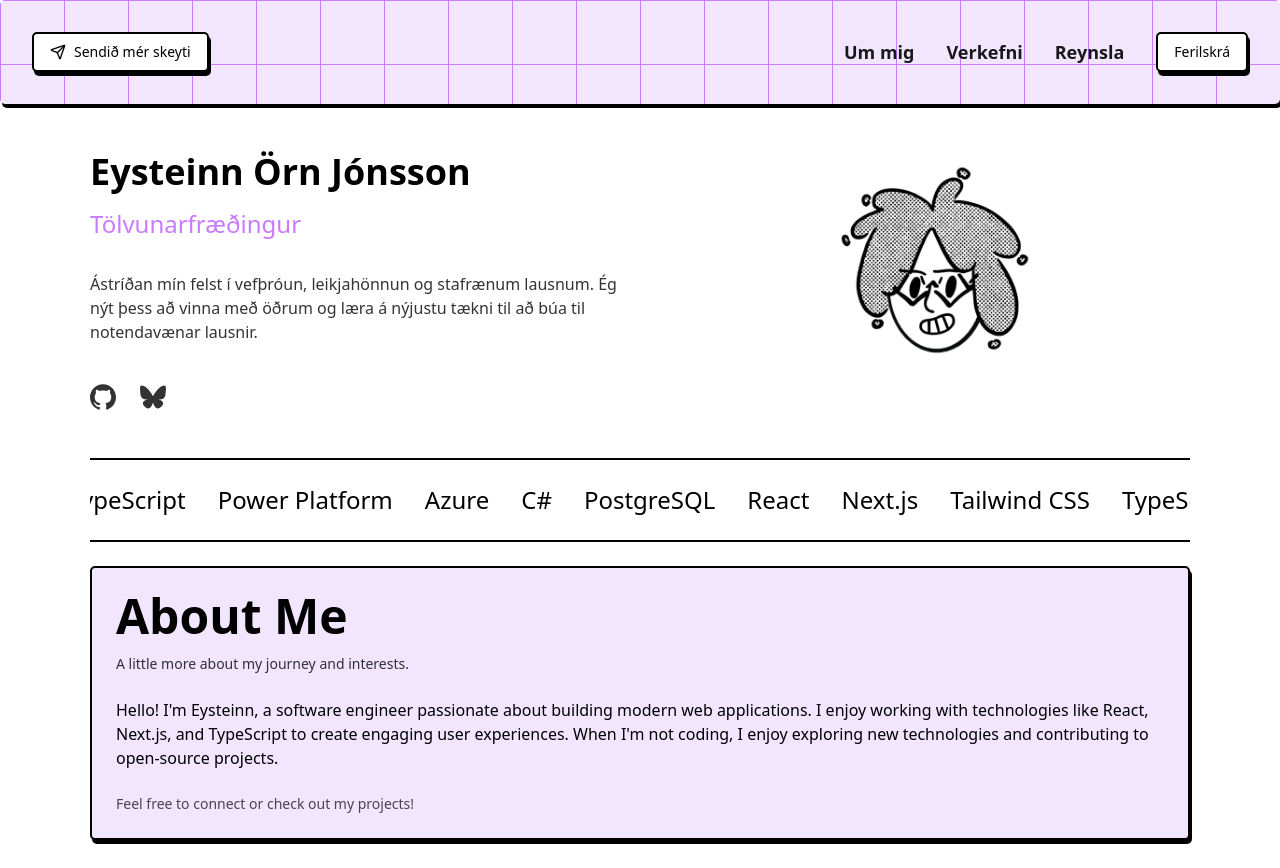
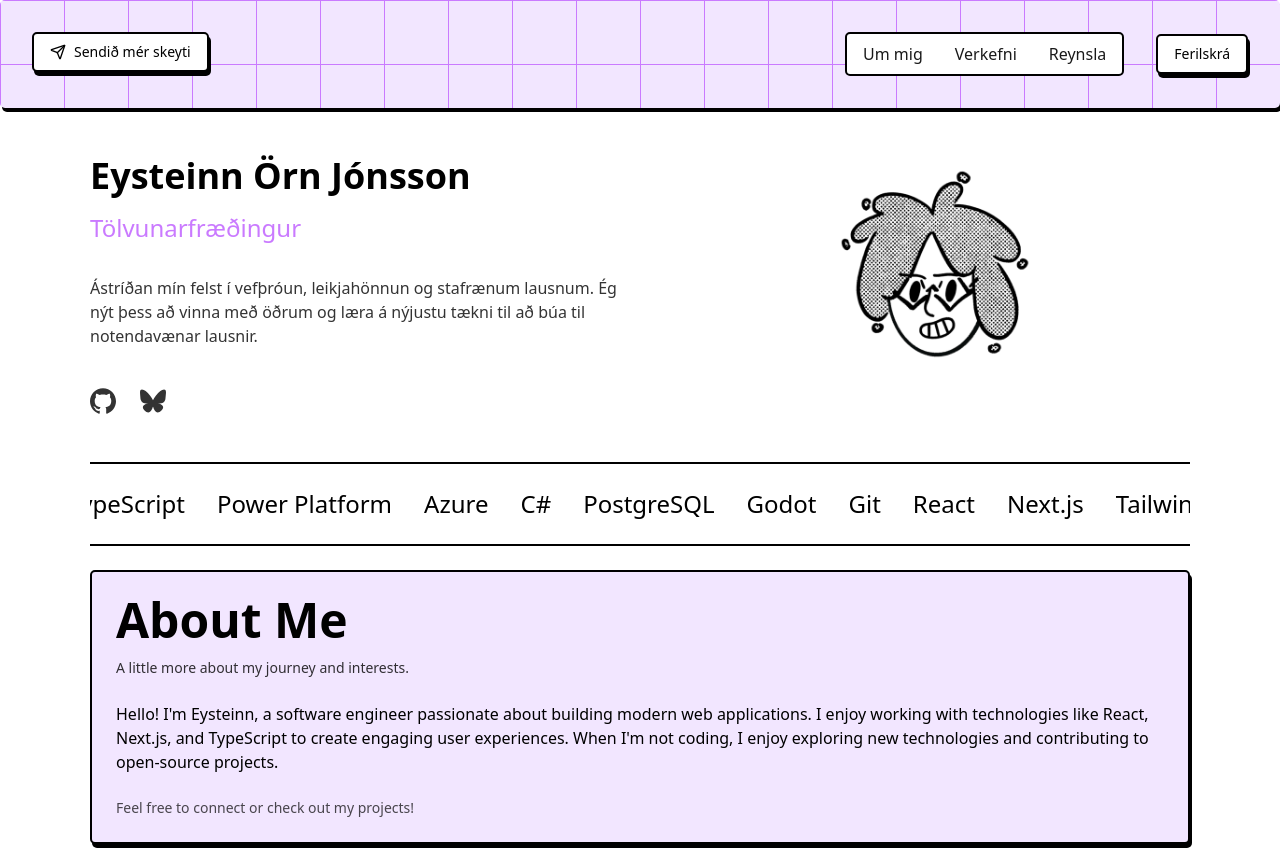
Before and after one commit to Eysteinn-Orn/portfolio, a Next.js app: page /about in a window 1280 px wide. Built offline with nearby package versions, Linux system fonts and the light colour scheme.

Commit message:
feat: update About page libraries and enhance Navbar layout for improved styling

```diff
--- a/src/app/about/page.tsx
+++ b/src/app/about/page.tsx
@@ -10,6 +10,7 @@ import {
 } from "@/components/ui/card";
 
 const libraries = [
+  "Git",
   "React",
   "Next.js",
   "Tailwind CSS",
@@ -18,6 +19,7 @@ const libraries = [
   "Azure",
   "C#",
   "PostgreSQL",
+  "Godot",
 ];
 
 export default function AboutPage() {
--- a/src/components/navbar.tsx
+++ b/src/components/navbar.tsx
@@ -16,18 +16,19 @@ export default function Navbar() {
 
         <nav className="flex items-center justify-end gap-8">
 
-            <Link href="/about" className="text-lg font-semibold text-foreground/90 hover:text-main transition-colors duration-150 ease-in-out">
+            <div className="p-2 px-4 flex items-center gap-8 bg-secondary-background text-foreground border-2 border-border rounded-base">
+              <Link href="/about" className="text-foreground/90 hover:text-main transition-colors duration-150 ease-in-out">
               Um mig
               </Link>
 
-            <Link href="/projects" className="text-lg font-semibold text-foreground/90 hover:text-main transition-colors duration-150 ease-in-out">
+              <Link href="/projects" className="text-foreground/90 hover:text-main transition-colors duration-150 ease-in-out">
               Verkefni
               </Link>
 
-            <Link href="/experience" className="text-lg font-semibold text-foreground/90 hover:text-main transition-colors duration-150 ease-in-out">
+              <Link href="/experience" className="text-foreground/90 hover:text-main transition-colors duration-150 ease-in-out">
               Reynsla
               </Link>
-
+            </div>
             <Button variant="neutral">
                 <a href="/resume-eysteinn.pdf" download>
                     Ferilskrá
```
Lines whose indentation alone changed are shown as unchanged.
